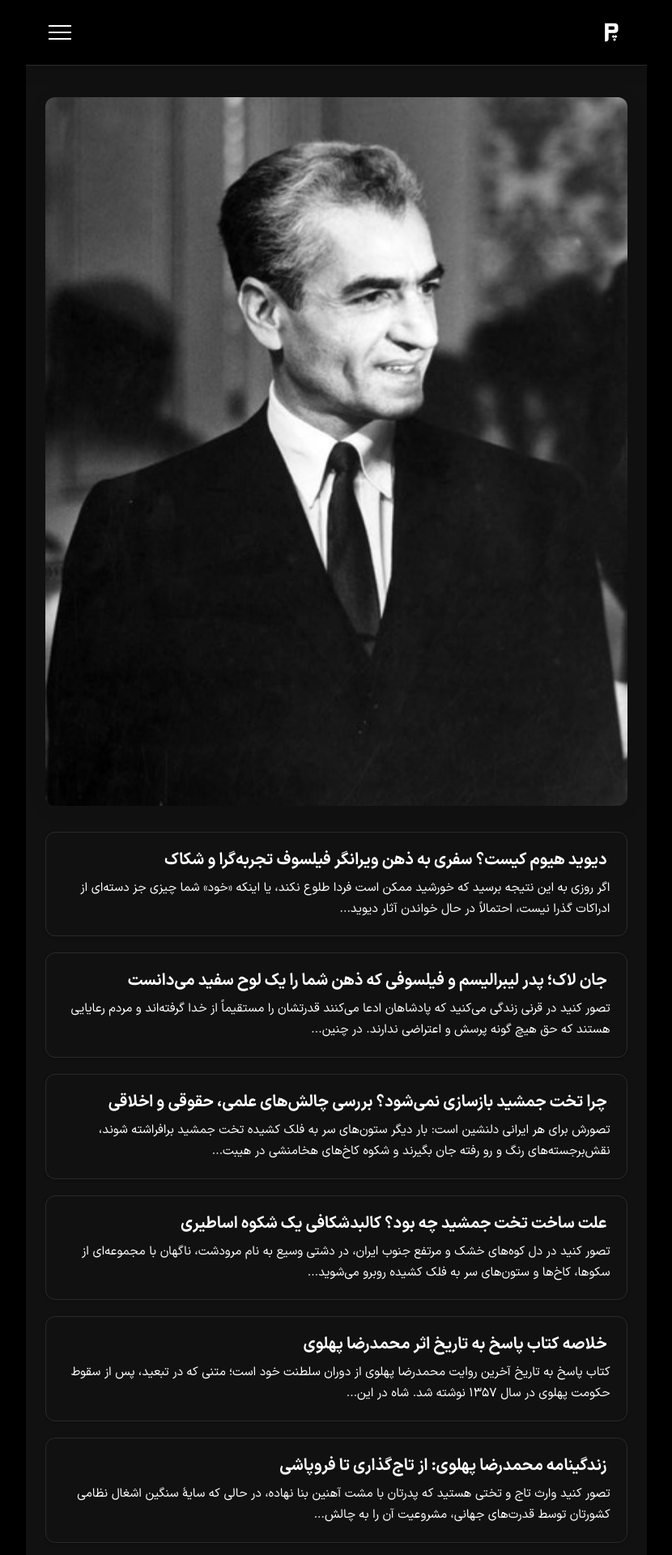
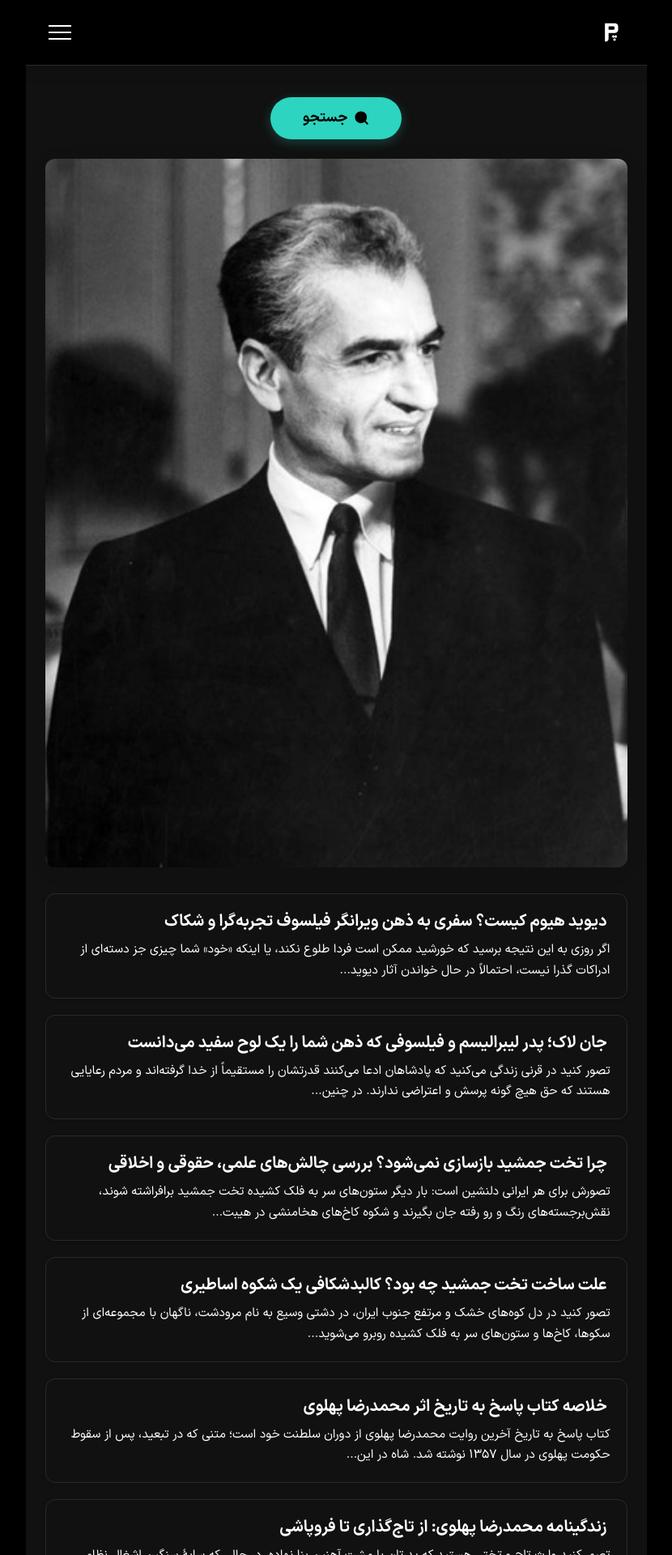
Before and after one commit to darkblog/darkblog.github.io, a Jekyll site: the page built from index.html, in a window 1280 px wide. Shown: the top 1920 px of the page at 81% size, without its empty margins (225-1055 px from the left). Built offline with Jekyll 4.4.1, drawn with Linux system fonts in a browser that asks for light colours.

Commit message:
Update index.html

```diff
--- a/index.html
+++ b/index.html
@@ -16,6 +16,7 @@ layout: null
   <link rel="icon" type="image/svg+xml" href="/blog.svg">
   <meta name="theme-color" content="#000000">
   <meta name="apple-mobile-web-app-status-bar-style" content="black">
+
   <style>
     * { box-sizing: border-box; margin: 0; padding: 0; }
     @font-face {
@@ -48,11 +49,14 @@ layout: null
     #menu-toggle:checked ~ .site-header .hamburger span:nth-child(2) { opacity: 0; }
     #menu-toggle:checked ~ .site-header .hamburger span:nth-child(3) { transform: rotate(-45deg) translate(6px, -6px); }
     .main-content { padding-top: calc(var(--header-height) + 2.5rem); padding-bottom: 2.5rem; padding-left: clamp(1rem, 3vw, 1.5rem); padding-right: clamp(1rem, 3vw, 1.5rem); background-color: #111111; font-size: inherit; }
-    .slider { position: relative; width: 100%; margin-bottom: 2rem; border-radius: 0.75rem; overflow: hidden; box-shadow: 0 4px 24px rgba(0,0,0,0.08); line-height: 0; }
-    .slides { position: relative; width: 100%; }
-    .slide { position: relative; top: 0; left: 0; width: 100%; }
-    .slide a { display: block; width: 100%; text-decoration: none; }
-    .slide img { width: 100%; height: auto; display: block; }
+    .search-btn-wrapper { text-align: center; margin-bottom: 1.5rem; }
+    .search-btn { display: inline-flex; align-items: center; justify-content: center; gap: 0.5rem; background-color: #2dd4bf; color: #000000; padding: 0.75rem 2.5rem; border-radius: 2.5rem; font-weight: 700; font-size: 1.1rem; text-decoration: none; font-family: inherit; border: none; transition: all 0.25s ease; box-shadow: 0 4px 14px rgba(45, 212, 191, 0.25); }
+    .search-btn:hover { background-color: #5eead4; transform: translateY(-2px); box-shadow: 0 8px 24px rgba(45, 212, 191, 0.35); }
+    .search-btn:active { transform: translateY(0); }
+    .search-btn svg { width: 1.2rem; height: 1.2rem; fill: currentColor; flex-shrink: 0; }
+    .featured-image { width: 100%; margin-bottom: 2rem; border-radius: 0.75rem; overflow: hidden; box-shadow: 0 4px 24px rgba(0,0,0,0.08); line-height: 0; }
+    .featured-image a { display: block; width: 100%; text-decoration: none; }
+    .featured-image img { width: 100%; height: auto; display: block; }
     .posts-list { list-style: none; padding: 0; display: flex; flex-direction: column; gap: 1.25rem; }
     .posts-list li { position: relative; padding: 1.25rem 1.25rem 1.25rem 1rem; border-radius: 0.75rem; background-color: #111111; box-shadow: 0 1px 4px rgba(0,0,0,0.2); transition: all 0.25s ease; border: 1px solid #2a2a2a; }
     .posts-list li:hover { background-color: #1c1c1c; box-shadow: 0 8px 20px rgba(0,0,0,0.3); border-color: #3a3a3a; transform: translateY(-2px); }
@@ -97,15 +101,23 @@ layout: null
   </nav>
   <main class="main-content">
     <h1 class="sr-only">پاسگاه</h1>
-    <div class="slider">
-      <div class="slides">
-        <div class="slide">
-          <a href="https://www.pasgah.org/blog/mohammadreza-pahlavi">
-            <img src="https://www.pasgah.org/blog/mohammadreza-pahlavi.jpeg" alt="محمدرضا پهلوی" loading="eager">
-          </a>
-        </div>
-      </div>
+
+    <div class="search-btn-wrapper">
+      <a href="https://www.pasgah.org/blog" class="search-btn" aria-label="رفتن به صفحه جستجو">
+        <svg viewBox="0 0 24 24" width="24" height="24" fill="none" stroke="currentColor" stroke-width="2.5" stroke-linecap="round" stroke-linejoin="round">
+          <circle cx="11" cy="11" r="8" />
+          <path d="m21 21-4.35-4.35" />
+        </svg>
+        جستجو
+      </a>
     </div>
+
+    <div class="featured-image">
+      <a href="https://www.pasgah.org/blog/mohammadreza-pahlavi">
+        <img src="https://www.pasgah.org/blog/mohammadreza-pahlavi.jpeg" alt="محمدرضا پهلوی" loading="eager">
+      </a>
+    </div>
+
     <ul class="posts-list">
       {% for post in site.posts limit: 20 %}
         <li>
```
